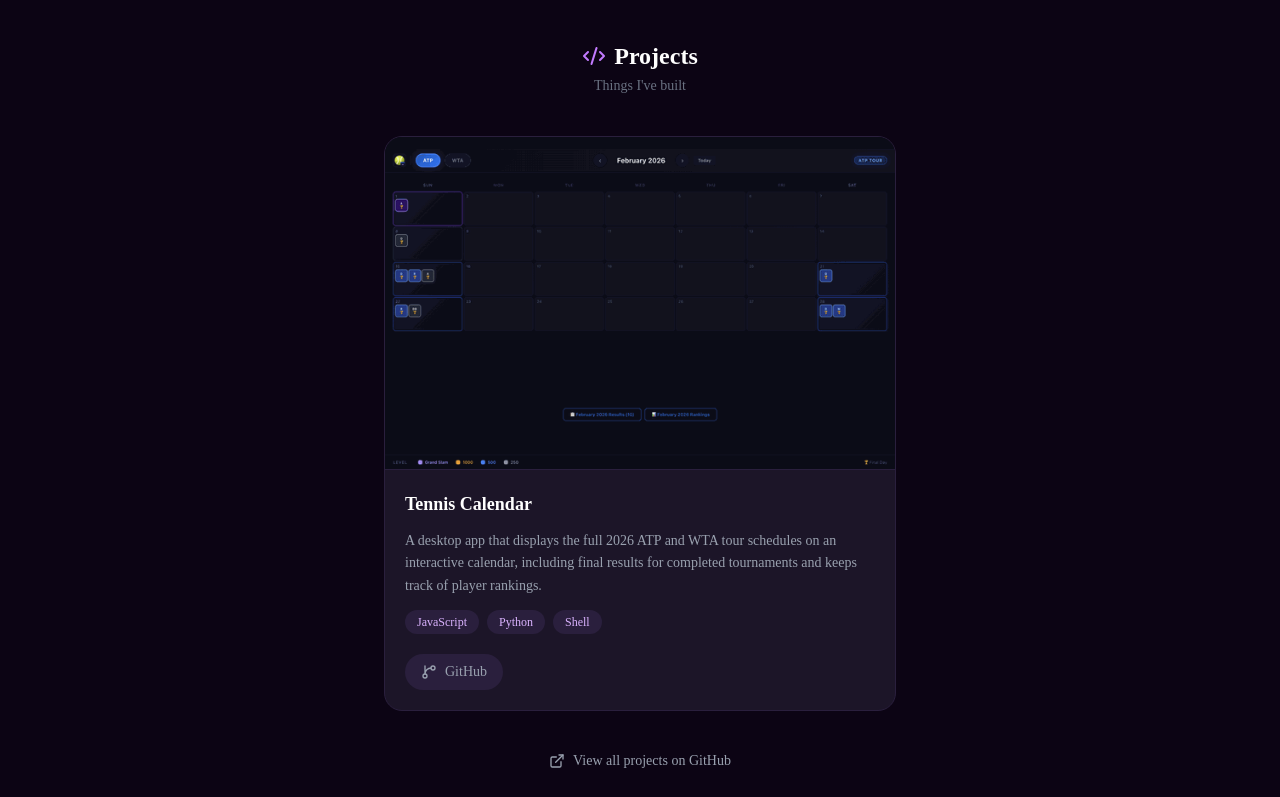
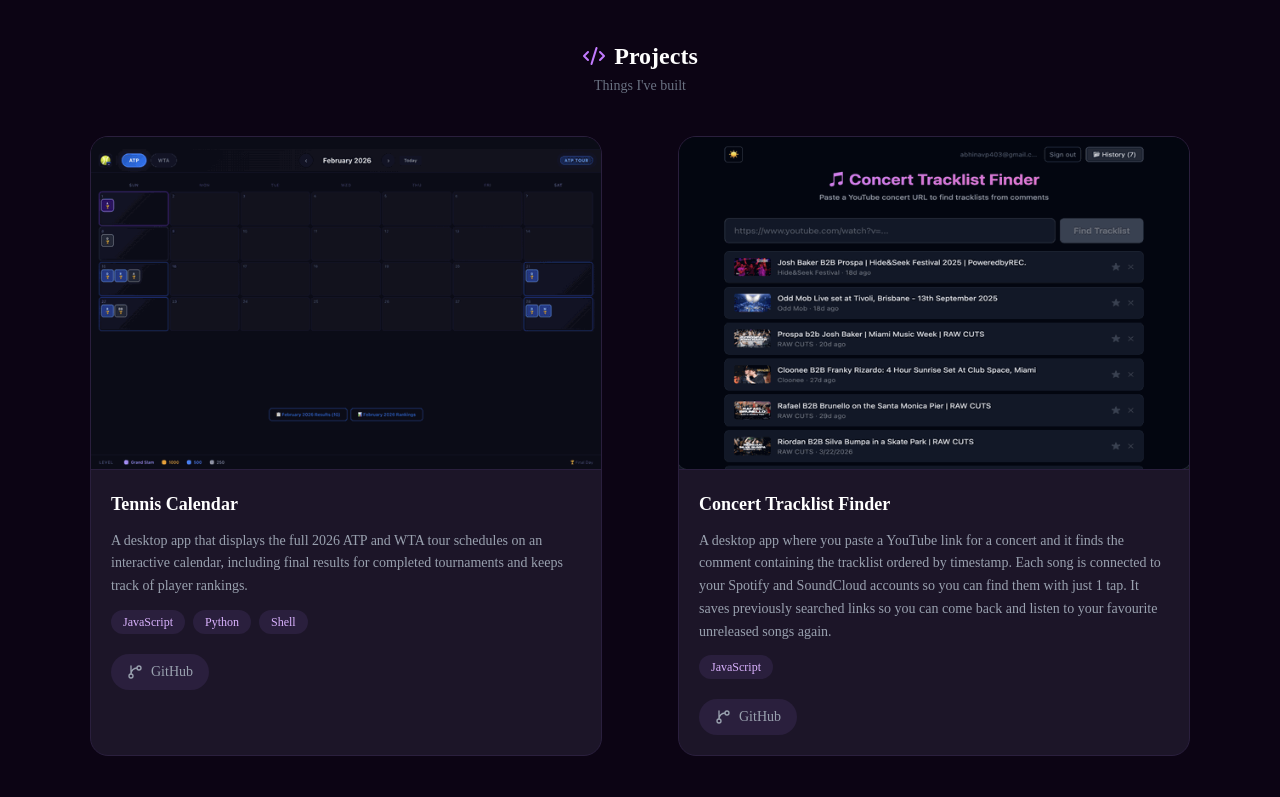
Before and after one commit to abhinavp403/personal_website, a Next.js app: page / in a window 1280 px wide. Shown: the part 840-1637 px from the top of the page. Built offline with nearby package versions, Linux system fonts and the light colour scheme; no server answers; the database is empty.

Commit message:
feat: add Concert Tracklist Finder project
Add second project card with animated GIF, GitHub link, and tags.
Switch layout from single centered card to 2-column grid.

Co-Authored-By: Claude Sonnet 4.6 <noreply@anthropic.com>

```diff
--- a/src/components/AIProjects.tsx
+++ b/src/components/AIProjects.tsx
@@ -20,6 +20,13 @@ const projects: Project[] = [
     githubUrl: "https://github.com/abhinavp403/tennis-calendar",
     tags: ["JavaScript", "Python", "Shell"],
   },
+  {
+    title: "Concert Tracklist Finder",
+    description: "A desktop app where you paste a YouTube link for a concert and it finds the comment containing the tracklist ordered by timestamp. Each song is connected to your Spotify and SoundCloud accounts so you can find them with just 1 tap. It saves previously searched links so you can come back and listen to your favourite unreleased songs again.",
+    gifUrl: "/concert-tracklist.gif",
+    githubUrl: "https://github.com/abhinavp403/concert-tracklist-finder",
+    tags: ["JavaScript"],
+  },
 ];
 
 export default function AIProjects() {
@@ -36,7 +43,7 @@ export default function AIProjects() {
           <p className="text-gray-500 text-sm">Things I&apos;ve built</p>
         </div>
 
-        <div className="flex justify-center">
+        <div className="grid grid-cols-1 md:grid-cols-2 gap-6 justify-items-center">
           {projects.map((project) => (
             <div
               key={project.title}
```
Also changed, not shown: public/concert-tracklist.gif (added).
